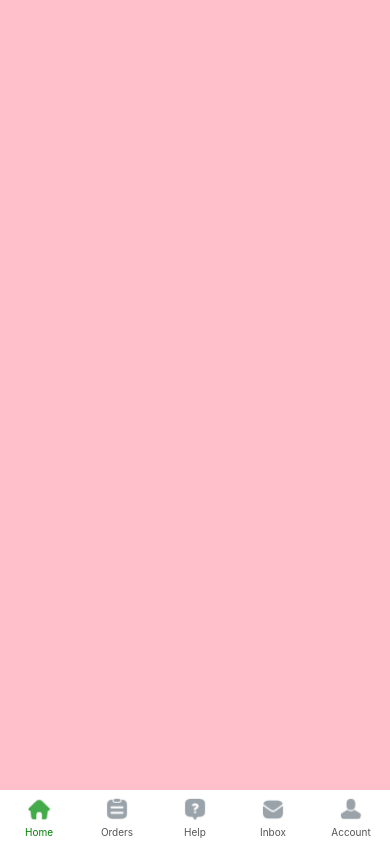
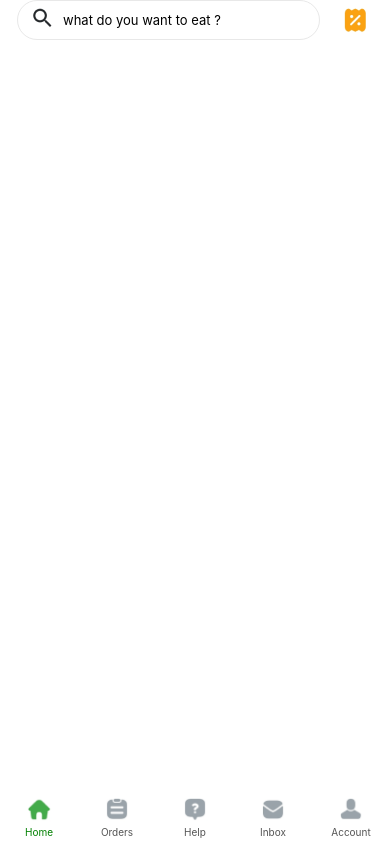
Before and after one commit to iqbalchoironi/gojek-clone, a React Native app: screen / in a window 390 px wide. Built offline with nearby package versions, Linux system fonts and the light colour scheme.

Commit message:
add search input and promo

```diff
--- a/App.js
+++ b/App.js
@@ -1,5 +1,13 @@
 import React from "react";
-import { StyleSheet, Text, View, Image } from "react-native";
+import {
+  StyleSheet,
+  Text,
+  View,
+  Image,
+  TextInput,
+  Platform,
+  StatusBar
+} from "react-native";
 
 import iconHome from "./icon/home-active.png";
 import iconOrder from "./icon/order.png";
@@ -7,10 +15,50 @@
 import iconInbox from "./icon/inbox.png";
 import iconAccount from "./icon/account.png";
 
+import iconSearch from "./icon/search.png";
+import iconPromo from "./icon/promo.png";
+
 export default function App() {
   return (
-    <View style={{ flex: 1 }}>
-      <View style={{ flex: 1, backgroundColor: "pink" }} />
+    <View
+      style={{
+        flex: 1,
+        paddingTop: Platform.OS === "ios" ? 20 : StatusBar.currentHeight + 15
+      }}
+    >
+      <View style={{ flex: 1, backgroundColor: "white" }}>
+        <View style={{ marginHorizontal: 17, flexDirection: "row" }}>
+          <View style={{ position: "relative", flex: 1 }}>
+            <TextInput
+              placeholder="what do you want to eat ?"
+              style={{
+                borderWidth: 1,
+                borderColor: "#E8E8E8",
+                borderRadius: 25,
+                height: 40,
+                fontSize: 13,
+                paddingLeft: 45,
+                paddingRight: 20,
+                backgroundColor: "white",
+                marginRight: 18
+              }}
+            />
+            <Image
+              source={iconSearch}
+              style={{ position: "absolute", top: 5, left: 12 }}
+            />
+          </View>
+          <View
+            style={{
+              width: 35,
+              alignItems: "center",
+              justifyContent: "center"
+            }}
+          >
+            <Image source={iconPromo} />
+          </View>
+        </View>
+      </View>
       <View style={{ height: 54, flexDirection: "row" }}>
         <View
           style={{ alignItems: "center", justifyContent: "center", flex: 1 }}
```
